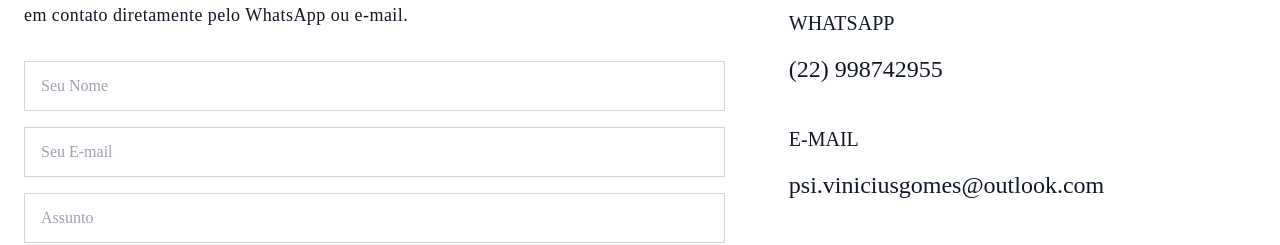
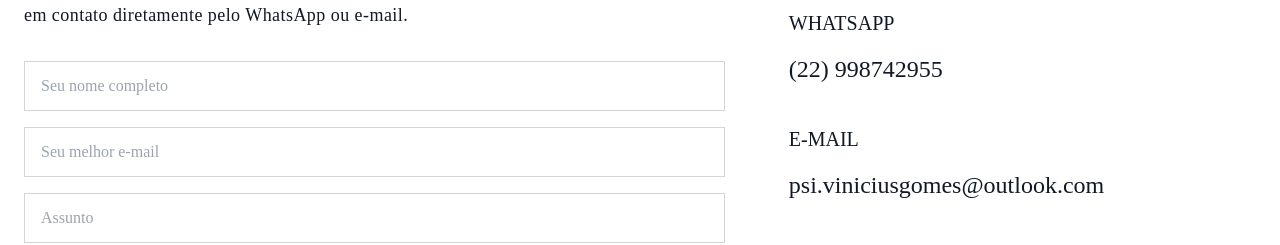
Before and after one commit to santesther/LandingPageTSXVini, a Next.js app: page / in a window 1280 px wide. Shown: the part 5753-5998 px from the top of the page. Built offline with nearby package versions, Linux system fonts and the light colour scheme; a web font is replaced by a local one.

Commit message:
mudanças placeholder form

```diff
--- a/app/components/contact-form.tsx
+++ b/app/components/contact-form.tsx
@@ -79,7 +79,7 @@ export default function ContactForm() {
             name="name"
             value={formData.name}
             onChange={handleChange}
-            placeholder="Seu Nome"
+            placeholder="Seu nome completo"
             required
             className="w-full px-4 py-3 border border-gray-300 focus:outline-none focus:ring-1 focus:ring-gray-400 bg-white"
           />
@@ -91,7 +91,7 @@ export default function ContactForm() {
             name="email"
             value={formData.email}
             onChange={handleChange}
-            placeholder="Seu E-mail"
+            placeholder="Seu melhor e-mail"
             required
             className="w-full px-4 py-3 border border-gray-300 focus:outline-none focus:ring-1 focus:ring-gray-400 bg-white"
           />
```
